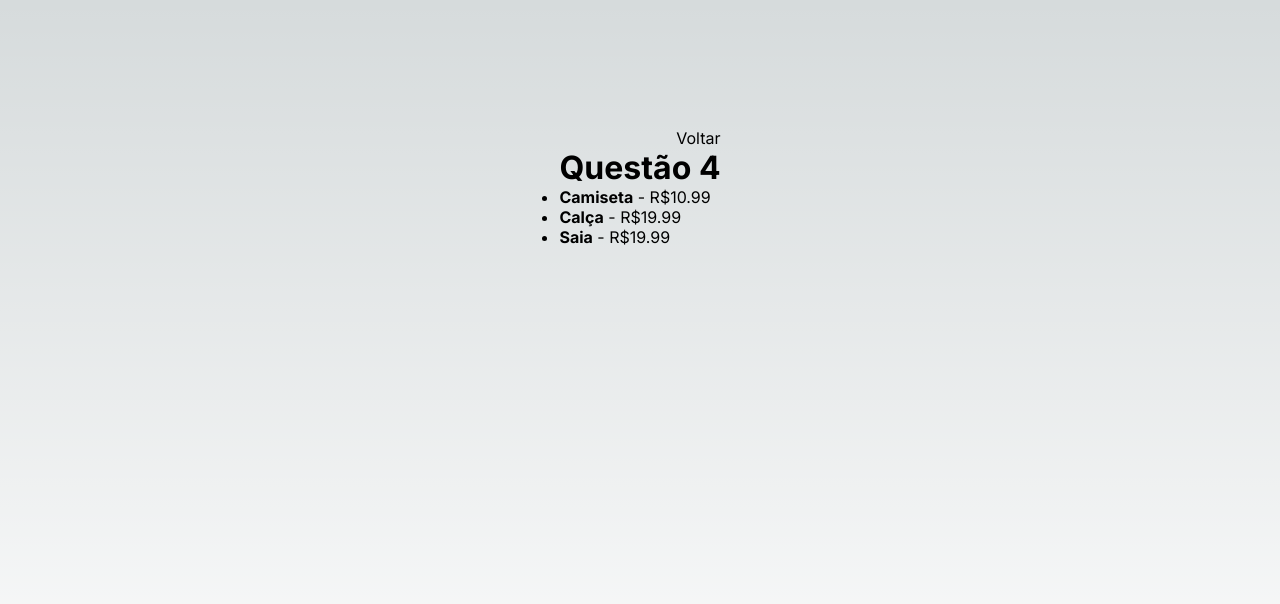
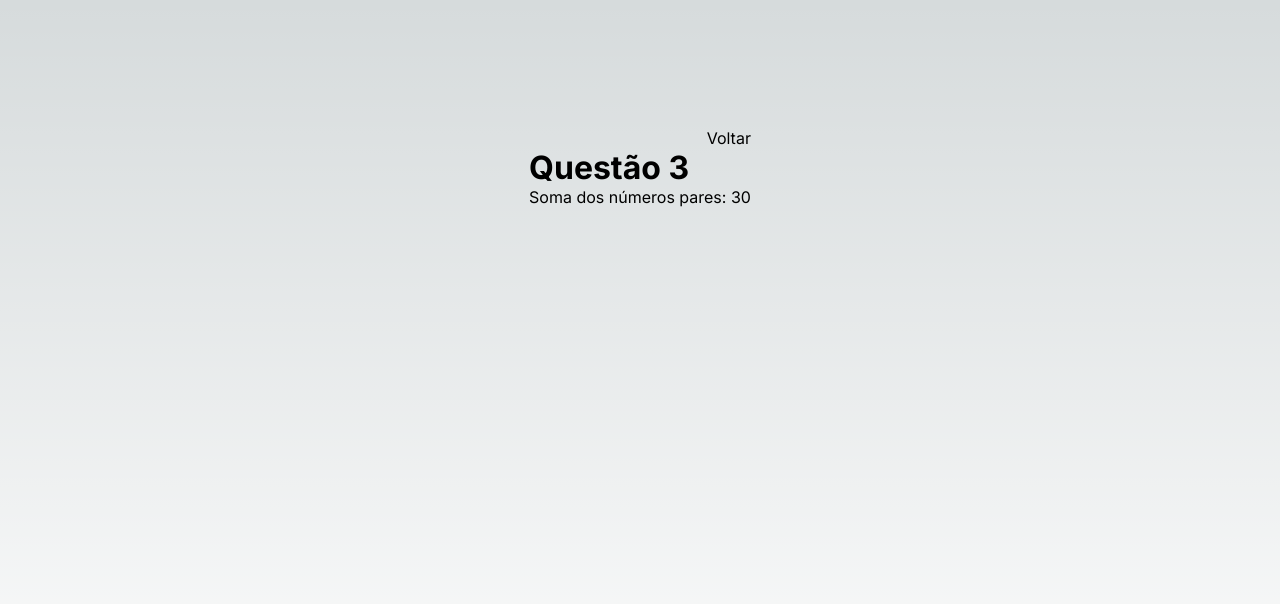
Before and after one commit to PauloHMJ/teste-tecnico-estagiario-main, a Next.js app: page /questoes/3 in a window 1280 px wide. Shown: the top 604 px of the page. Built offline with nearby package versions, Linux system fonts and the light colour scheme.

Commit message:
Update page.jsx

```diff
--- a/src/app/questoes/3/page.jsx
+++ b/src/app/questoes/3/page.jsx
@@ -1,47 +1,30 @@
 import React from "react";
 
-const produtos = [
-  {
-    id: 1,
-    nome: "Camiseta",
-    preco: 10.99,
-  },
-  {
-    id: 2,
-    nome: "Calça",
-    preco: 19.99,
-  },
-  {
-    id: 3,
-    nome: "Saia",
-    preco: 19.99,
-  },
-];
+const numerosInteiros = [1, 2, 3, 4, 5, 6, 7, 8, 9, 10];
 
-const ProductList = ({produtos}) => {
-  return (
-    <ul>
-      {produtos.map((produto) => (
-        <li key={produto.id}>
-          <strong>{produto.nome}</strong> - R${produto.preco.toFixed(2)}
-        </li>
-      ))}
-    </ul>
-  );
+const CalcularSomaPares = (numeros) => {
+  return numeros.reduce((soma, numero) => {
+    if (numero % 2 === 0) {
+      return soma + numero;
+    }
+    return soma;
+  }, 0);
 };
 
-export default function Questao4() {
+export default function Questao3() {
+  const somaPares = CalcularSomaPares(numerosInteiros);
+
   return (
     <>
-      <h1>Questão 4</h1>
+      <h1>Questão 3</h1>
 
-      <ProductList produtos={produtos} />
 
-     {/* <p>
-        Crie um componente chamado `ProductList` que recebe uma matriz de
-        objetos de produto e renderiza uma lista de produtos. Cada produto deve
-        exibir seu nome e preço.
-  </p>*/}
+      <p>Soma dos números pares: {somaPares}</p>
+
+           {/* <p>
+        Escreva uma função JavaScript que recebe uma matriz de números inteiros
+        e retorna a soma de todos os números pares. Exiba a soma na tela.
+      </p> */}
     </>
   );
 }
```
